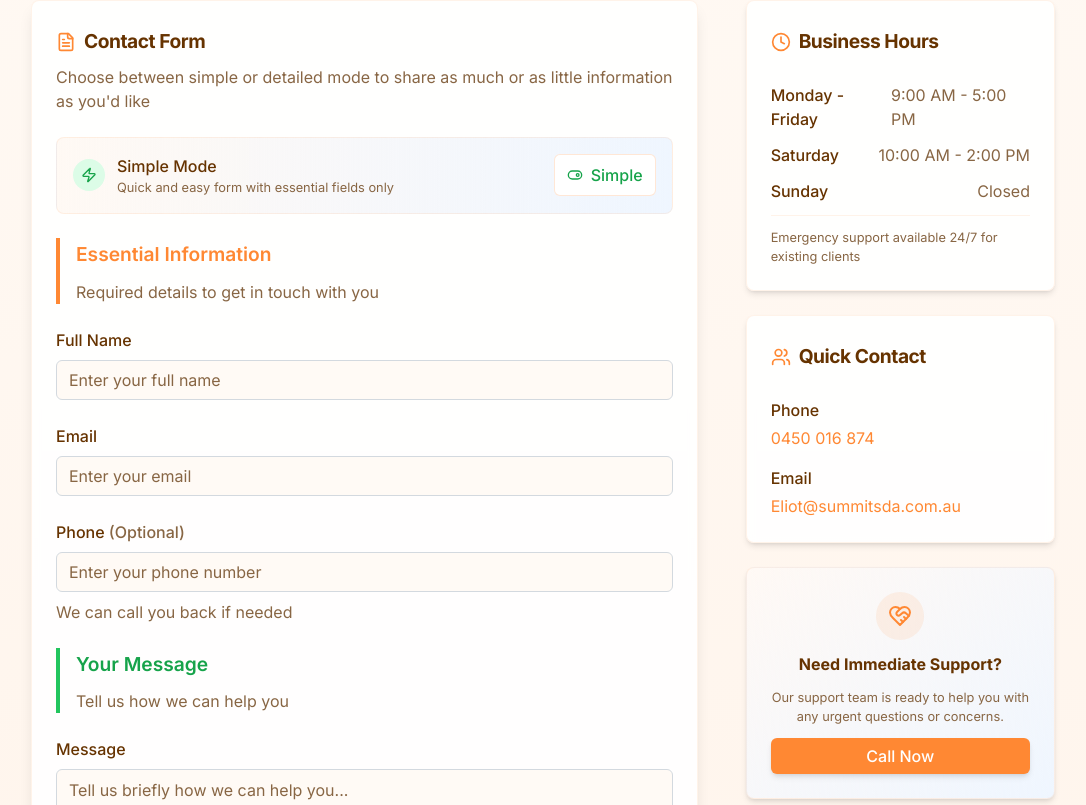
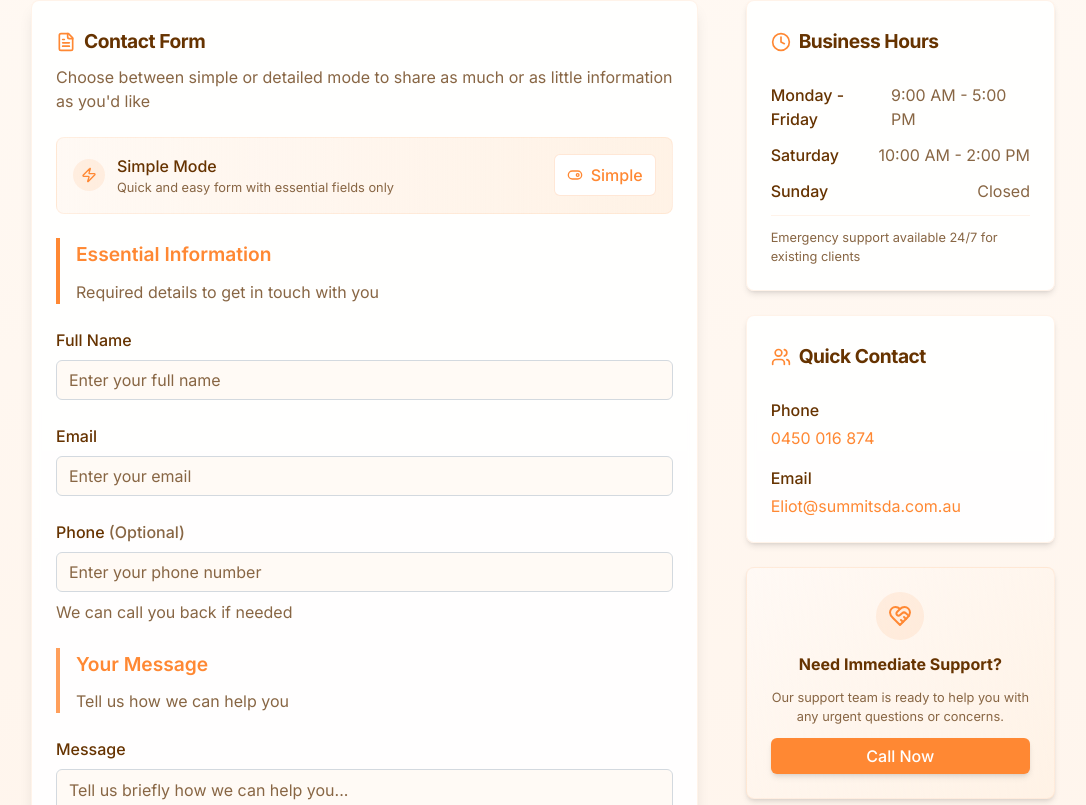
Before and after one commit to SolaireOfAndor/Summit, a Next.js app: page /contact in a window 1280 px wide. Shown: the part 395-1200 px from the top of the page, without its empty margins (97-1183 px from the left). Built offline with nearby package versions, Linux system fonts and the light colour scheme.

Commit message:
dark mode fix

```diff
--- a/app/contact/page.tsx
+++ b/app/contact/page.tsx
@@ -26,7 +26,7 @@ export default function ContactPage() {
                 <MessageSquare className="w-4 h-4" />
                 <span>Contact Summit</span>
               </div>
-              <h1 className="text-3xl md:text-4xl font-bold tracking-tight bg-gradient-to-r from-primary to-blue-600 bg-clip-text text-transparent">
+              <h1 className="text-3xl md:text-4xl font-bold tracking-tight bg-gradient-to-r from-primary to-primary-hover bg-clip-text text-transparent">
                 Get In Touch Today
               </h1>
               <p className="text-muted-foreground max-w-2xl mx-auto text-lg">
@@ -37,7 +37,7 @@ export default function ContactPage() {
             <div className="grid lg:grid-cols-3 gap-12">
               {/* Contact Form */}
               <div className="lg:col-span-2">
-                <Card className="shadow-lg border border-primary/10 bg-white/90 backdrop-blur-sm">
+                <Card className="shadow-lg border border-primary/10 bg-[hsl(var(--pure-white))]/90 backdrop-blur-sm">
                   <CardHeader>
                     <CardTitle className="text-xl font-bold flex items-center gap-2">
                       <FileText className="w-5 h-5 text-primary" />
@@ -55,7 +55,7 @@ export default function ContactPage() {
 
               {/* Contact Information */}
               <div className="space-y-6">
-                <Card className="shadow-md border border-primary/10 bg-white/90 backdrop-blur-sm">
+                <Card className="shadow-md border border-primary/10 bg-[hsl(var(--pure-white))]/90 backdrop-blur-sm">
                   <CardHeader>
                     <CardTitle className="text-lg font-bold flex items-center gap-2">
                       <Clock className="w-5 h-5 text-primary" />
@@ -83,7 +83,7 @@ export default function ContactPage() {
                   </CardContent>
                 </Card>
 
-                <Card className="shadow-md border border-primary/10 bg-white/90 backdrop-blur-sm">
+                <Card className="shadow-md border border-primary/10 bg-[hsl(var(--pure-white))]/90 backdrop-blur-sm">
                   <CardHeader>
                     <CardTitle className="text-lg font-bold flex items-center gap-2">
                       <Users className="w-5 h-5 text-primary" />
@@ -106,7 +106,7 @@ export default function ContactPage() {
                   </CardContent>
                 </Card>
 
-                <Card className="shadow-md border border-primary/10 bg-gradient-to-br from-primary/5 to-blue-50">
+                <Card className="shadow-md border border-primary/10 bg-gradient-to-br from-primary/5 to-[hsl(var(--light-orange))]">
                   <CardContent className="p-6">
                     <div className="text-center space-y-3">
                       <div className="w-12 h-12 rounded-full bg-primary/10 flex items-center justify-center mx-auto">
--- a/components/forms/contact-form.tsx
+++ b/components/forms/contact-form.tsx
@@ -155,13 +155,13 @@ export function ContactForm() {
   return (
     <div className="space-y-6">
       {/* Mode Toggle */}
-      <div className="flex items-center justify-between p-4 bg-gradient-to-r from-primary/5 to-blue-50 rounded-lg border border-primary/10">
+      <div className="flex items-center justify-between p-4 bg-gradient-to-r from-primary/5 to-[hsl(var(--light-orange))] rounded-lg border border-primary/10">
         <div className="flex items-center gap-3">
-          <div className={`p-2 rounded-full transition-colors ${isSimpleMode ? 'bg-green-100' : 'bg-blue-100'}`}>
+          <div className={`p-2 rounded-full transition-colors ${isSimpleMode ? 'bg-primary/10' : 'bg-primary/15'}`}>
             {isSimpleMode ? (
-              <Zap className="w-4 h-4 text-green-600" />
+              <Zap className="w-4 h-4 text-primary" />
             ) : (
-              <Settings className="w-4 h-4 text-blue-600" />
+              <Settings className="w-4 h-4 text-primary" />
             )}
           </div>
           <div>
@@ -179,27 +179,27 @@ export function ContactForm() {
         <button
           type="button"
           onClick={handleModeToggle}
-          className="flex items-center gap-2 px-3 py-2 text-sm bg-white border border-primary/20 rounded-md hover:bg-primary/5 transition-colors"
+          className="flex items-center gap-2 px-3 py-2 text-sm bg-[hsl(var(--pure-white))] border border-primary/20 rounded-md hover:bg-primary/5 transition-colors"
           aria-label={`Switch to ${isSimpleMode ? 'detailed' : 'simple'} mode`}
         >
           {isSimpleMode ? (
             <>
-              <ToggleRight className="w-4 h-4 text-green-600" />
-              <span className="text-green-600 font-medium">Simple</span>
+              <ToggleRight className="w-4 h-4 text-primary" />
+              <span className="text-primary font-medium">Simple</span>
             </>
           ) : (
             <>
-              <ToggleLeft className="w-4 h-4 text-blue-600" />
-              <span className="text-blue-600 font-medium">Detailed</span>
+              <ToggleLeft className="w-4 h-4 text-primary" />
+              <span className="text-primary font-medium">Detailed</span>
             </>
           )}
         </button>
       </div>
 
       {formStatus === 'success' && (
-        <Alert className="bg-green-50 border-green-200">
-          <CheckCircle2 className="h-4 w-4 text-green-600" />
-          <AlertDescription className="text-green-700">
+        <Alert className="bg-green-50 dark:bg-green-950/30 border-green-200 dark:border-green-800">
+          <CheckCircle2 className="h-4 w-4 text-green-600 dark:text-green-400" />
+          <AlertDescription className="text-green-700 dark:text-green-300">
             Your message has been sent successfully. We'll get back to you soon.
           </AlertDescription>
         </Alert>
@@ -280,8 +280,8 @@ export function ContactForm() {
           {/* Additional Context - Only in Detailed Mode */}
           {!isSimpleMode && (
             <div className="space-y-6">
-              <div className="border-l-4 border-blue-500 pl-4">
-                <h3 className="font-semibold text-lg text-blue-600 mb-2">Additional Context</h3>
+              <div className="border-l-4 border-primary/60 pl-4">
+                <h3 className="font-semibold text-lg text-primary mb-2">Additional Context</h3>
                 <p className="text-sm text-muted-foreground">Optional details to help us assist you better</p>
               </div>
 
@@ -516,8 +516,8 @@ export function ContactForm() {
 
           {/* Message Section */}
           <div className="space-y-6">
-            <div className="border-l-4 border-green-500 pl-4">
-              <h3 className="font-semibold text-lg text-green-600 mb-2">Your Message</h3>
+            <div className="border-l-4 border-primary/80 pl-4">
+              <h3 className="font-semibold text-lg text-primary mb-2">Your Message</h3>
               <p className="text-sm text-muted-foreground">Tell us how we can help you</p>
             </div>
 
```
